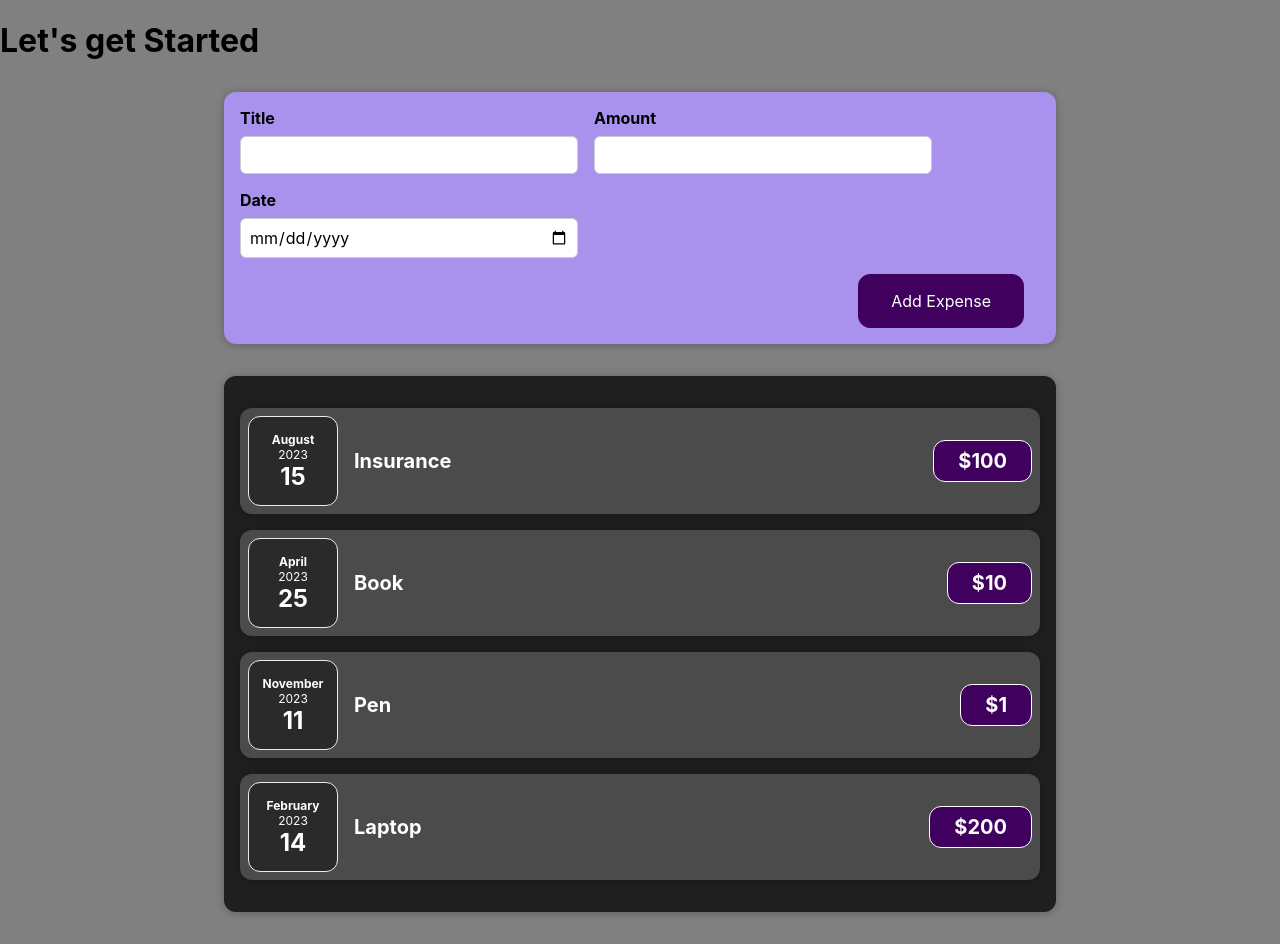
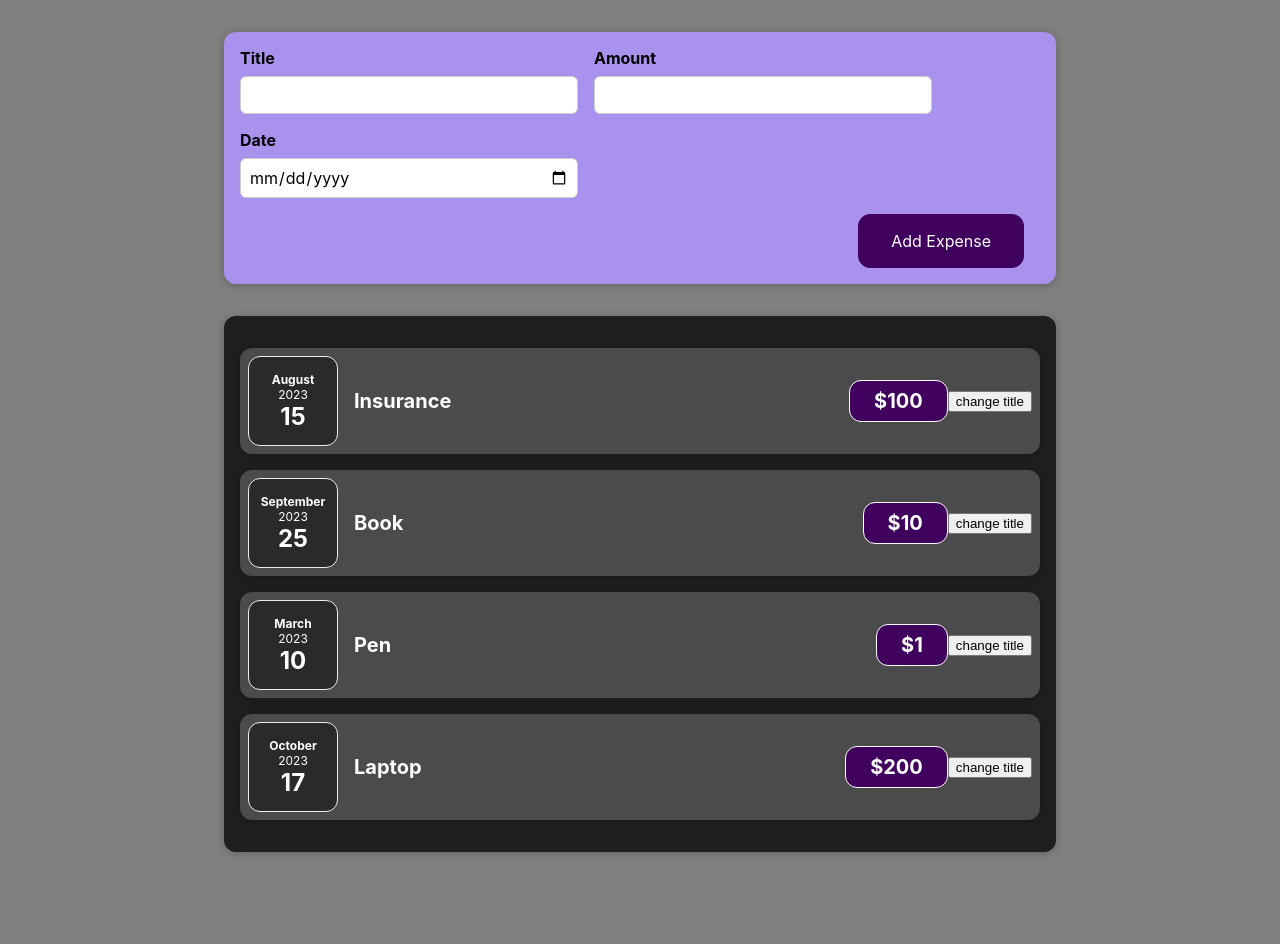
Before and after one commit to cluniya/Learn-React, a React (Create React App) app: page / in a window 1280 px wide. After the commit the page ends 884 px from the top, so only its background shows below. Built offline with nearby package versions, Linux system fonts and the light colour scheme.

Commit message:
Lifting the State Up

```diff
--- a/src/App.js
+++ b/src/App.js
@@ -1,19 +1,29 @@
 // import ExpenseItem from "./components/ExpenseItem";
 import Expenses from "./components/Expenses";
 import NewExpense from "./components/NewExpense/NewExpense";
-function App() {
-  // const expenses = [
-  //   { id: "1", date: new Date(2023, 7, 15), title: "Insurance", price: 100 },
-  //   { id: "2", date: new Date(2023, 3, 25), title: "Book", price: 10 },
-  //   { id: "3", date: new Date(2023, 10, 11), title: "Pen", price: 1 },
-  //   { id: "4", date: new Date(2023, 1, 14), title: "Laptop", price: 200 },
-  // ];
+const App=(props)=> {
+
+  const expenses = [
+    { id: 1, title: "Insurance", date: new Date(2023, 7, 15), price: 100 },
+    { id: 2, title: "Book", date: new Date(2023, 8, 25), price: 10 },
+    { id: 3, title: "Pen", date: new Date(2023, 2, 10), price: 1 },
+    { id: 4, title: "Laptop", date: new Date(2023, 9, 17), price: 200 },
+  ];
+
+
+
+
+  const addExpenseHandler=(expense)=>{
+    const expensD = {...expense,id:Math.random().toString()}
+    console.log(expensD);
+
+  }
+
 
   return (
     <div>
-      <h1>Let's get Started</h1>
-      <NewExpense/>
-      <Expenses />
+      <NewExpense onAddExpense={addExpenseHandler}/>
+      <Expenses expenses={expenses} />
     </div>
   );
 }
--- a/src/components/ExpenseItem.js
+++ b/src/components/ExpenseItem.js
@@ -1,15 +1,23 @@
+import React,{useState} from "react";
 import "./ExpenseItem.css";
 import ExpenseDate from "./ExpenseDate"
 import Card from "./Card";
 function ExpenseItem(props) {
 
+  const [title,setTitle] = useState(props.title);
+
+  function buttonClickHandler(event) {
+    setTitle("New Title");
+  }
+
   return (
     <Card className="expense-item">
       <ExpenseDate date={props.date}></ExpenseDate>
       <div className="expense-item__description">
-        <h2>{props.title}</h2>
+        <h2>{title}</h2>
         <div className="expense-item__price">${props.price}</div>
       </div>
+      <button onClick={buttonClickHandler}>change title</button>
     </Card>
   );
 }
--- a/src/components/Expenses.js
+++ b/src/components/Expenses.js
@@ -1,22 +1,17 @@
+import React from "react";
 import "./Expenses.css"
 import ExpenseItem from "./ExpenseItem";
 import Card from "./Card";
-function Expenses() {
-  const expenses = [
-    { id: "1", date: new Date(2023, 7, 15), title: "Insurance", price: 100 },
-    { id: "2", date: new Date(2023, 3, 25), title: "Book", price: 10 },
-    { id: "3", date: new Date(2023, 10, 11), title: "Pen", price: 1 },
-    { id: "4", date: new Date(2023, 1, 14), title: "Laptop", price: 200 },
-  ];
 
+function Expenses(props) {
   return (
     <Card className="expenses">
-      {expenses.map((expense, index) => {
+      {props.expenses.map((expense) => {
         return (
           <ExpenseItem
             key={expense.id}
+            title={expense.title}
             date={expense.date}
-            title={expense.title}
             price={expense.price}
           ></ExpenseItem>
         );
--- a/src/components/NewExpense/ExpenseForm.js
+++ b/src/components/NewExpense/ExpenseForm.js
@@ -1,6 +1,6 @@
 import React,{useState} from 'react'
 import "./ExpenseForm.css"
-const ExpenseForm = () => {
+const ExpenseForm = (props) => {
     const [enteredTitle, setEnteredTitle] = useState("");
     const [enteredAmount,setEnteredAmount] = useState("");
     const [enteredDate,setEnteredDate] = useState("");
@@ -17,15 +17,15 @@ const ExpenseForm = () => {
     };
     const formSubmitHandler=(event)=>{
         event.preventDefault();
-        const data={
-            title:enteredTitle,
-            amount:enteredAmount,
-            date:new Date(enteredDate),
+        const expenseDataofUser={
+            title: enteredTitle,
+            amount: enteredAmount.toString(), // Convert amount to string
+            date: new Date(enteredDate),
         }
+        props.onSaveExpenseData(expenseDataofUser);
         setEnteredTitle('');
         setEnteredAmount('');
         setEnteredDate('');
-        console.log(data);
     }
 
     return (
--- a/src/components/NewExpense/NewExpense.js
+++ b/src/components/NewExpense/NewExpense.js
@@ -2,10 +2,16 @@ import React from 'react'
 import ExpenseForm from './ExpenseForm'
 import "./NewExpense.css"
 
-const NewExpense = () => {
+const NewExpense = (props) => {
+
+    const saveExpenseDataHandler=(enterrdExpenseData)=>{
+        const expensData = {...enterrdExpenseData,id:Math.random().toString()}
+        props.onAddExpense(expensData);
+    }
+
   return (
     <div className="new-expense">
-        <ExpenseForm />
+        <ExpenseForm onSaveExpenseData={saveExpenseDataHandler}/>
     </div>
   )
 }
```
Also changed, not shown: 2 other files (tests, documents, lock files or other folders).
